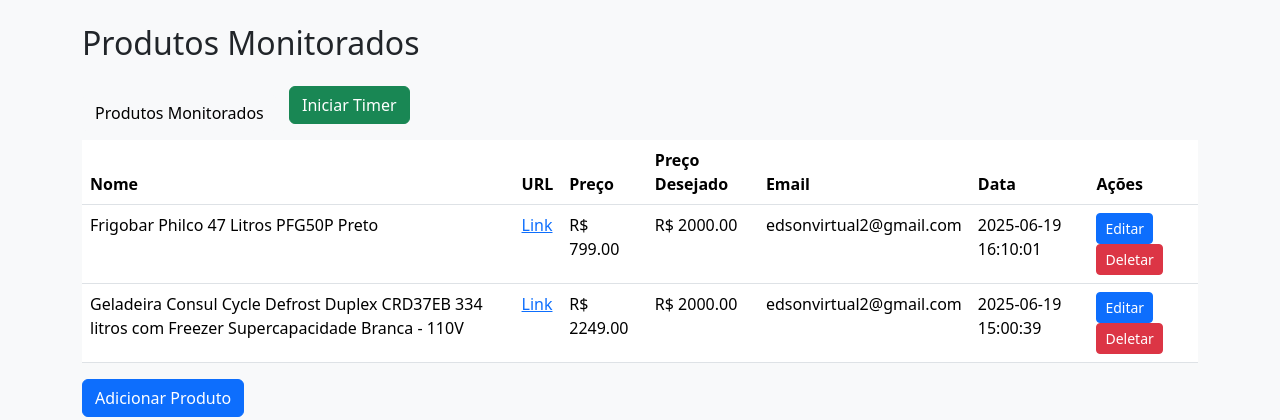
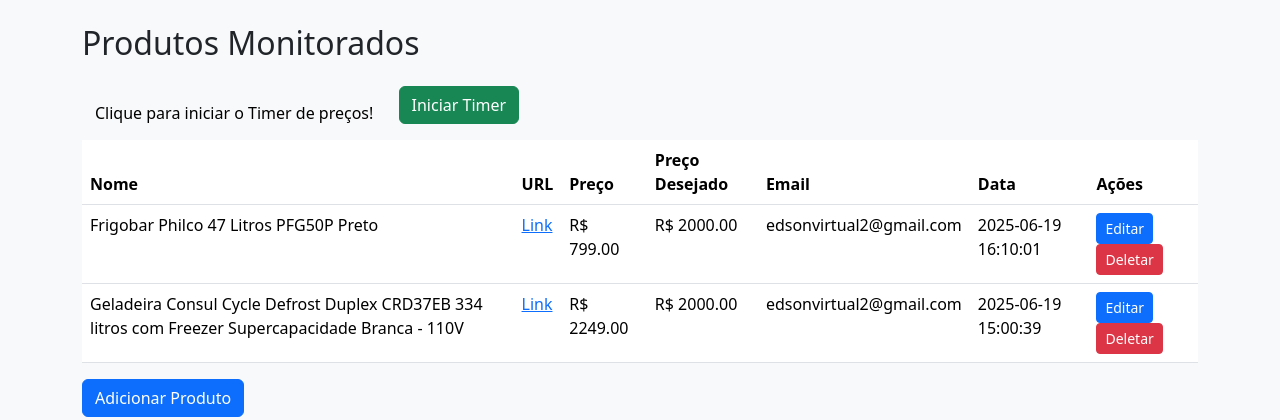
Before and after one commit to Astrx01/RAD-Americanas, a Flask app: page /produtos in a window 1280 px wide. Shown: the part 92-512 px from the top of the page. Run offline with Flask 3, Linux system fonts and the light colour scheme; a user stored in the database is signed in; data comes from the database, SQL or seed files in the repository; some libraries are stand-ins or nearby versions.

Commit message:
Botão na tela de produtos monitorados

```diff
--- a/templates/lista.html
+++ b/templates/lista.html
@@ -7,7 +7,7 @@
     {% extends "base.html" %}
     {% block content %}
     <h2 class="mb-4">Produtos Monitorados</h2>
-    <a class="btn btn-light me-2" href="{{ url_for('listar_produtos') }}">Produtos Monitorados</a>
+    <a class="btn btn-light me-2" href="{{ url_for('listar_produtos') }}">Clique para iniciar o Timer de preços!</a>
 
     <!-- Botão para iniciar o timer -->
     <form action="{{ url_for('iniciar_timer') }}" method="post" style="display:inline;">
```
Also changed, not shown: 1 other file.
